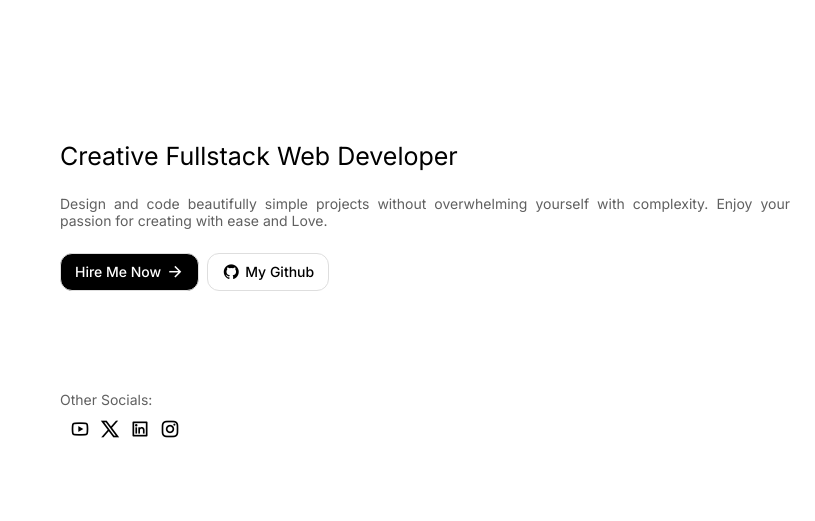
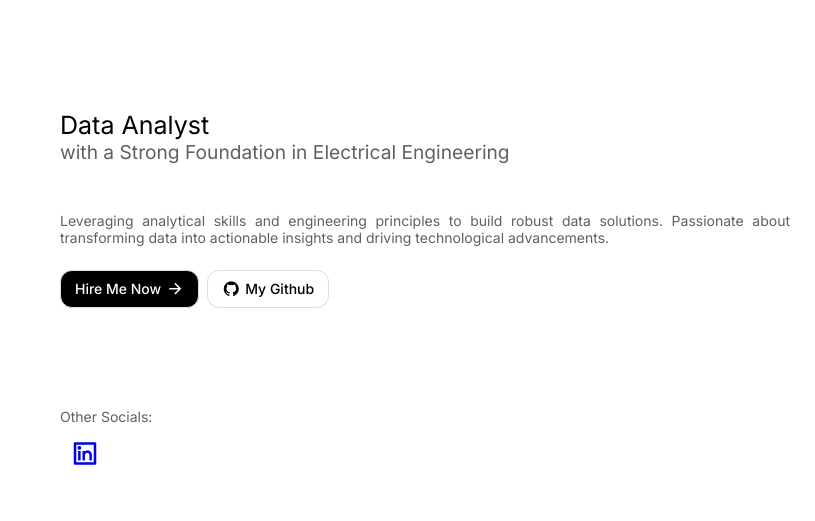
Before and after one commit to maeltwosinggit/My-Projects, a plain HTML site: page Project 5 - UMIA Portfolio Website AsmrProg/index.html in a window 1280 px wide. Shown: the part 150-671 px from the top of the page, 0-815 px from the left. Drawn offline with nearby package versions, Linux system fonts and the light colour scheme.

Commit message:
commit changes

```diff
--- a/Project 5 - UMIA Portfolio Website AsmrProg/index.html
+++ b/Project 5 - UMIA Portfolio Website AsmrProg/index.html
@@ -26,24 +26,28 @@
     <div class="hero">
         <div class="left-section">
             <div class="top">
-                <h2>Creative Fullstack Web Developer</h2>
+                <h2>Data Analyst</h2>
+                <p class="subtitle"> with a Strong Foundation in Electrical Engineering</p>
                 <p>
-                    Design and code beautifully simple projects without overwhelming yourself with complexity.
-                    Enjoy your passion for creating with ease and Love.
+                    Leveraging analytical skills and engineering principles to build robust data solutions.
+                    Passionate about transforming data into actionable insights and driving technological advancements.
                 </p>
 
                 <div class="buttons">
-                    <button class="doc">Hire Me Now <i class="ri-arrow-right-line"></i></button>
-                    <button class="git"><i class="ri-github-fill"></i> My Github</button>
+                    <a href="mailto:ungkuadrian@gmail.com"><button class="doc">Hire Me Now <i class="ri-arrow-right-line"></i></button></a>
+                    <a href="https://github.com/maeltwosinggit"><button class="git"><i class="ri-github-fill"></i> My Github</button></a>
+
                 </div>
             </div>
             <div class="bottom">
                 <p>Other Socials:</p>
                 <div class="icons">
-                    <i class="ri-youtube-line"></i>
-                    <i class="ri-twitter-x-line"></i>
-                    <i class="ri-linkedin-box-line"></i><i class="ri-instagram-line"></i>
+                    <!-- <a href="https://youtube.com" target="_blank"><i class="ri-youtube-line"></i></a>
+                    <a href="https://twitter.com" target="_blank"><i class="ri-twitter-x-line"></i></a> -->
+                    <a href="https://www.linkedin.com/in/ungku-adrian-607815180/" target="_blank"><i class="ri-linkedin-box-line"></i></a>
+                    <!-- <a href="https://instagram.com" target="_blank"><i class="ri-instagram-line"></i></a> -->
                 </div>
+
             </div>
         </div>
         <img src="assets/UMIA.png">
--- a/Project 5 - UMIA Portfolio Website AsmrProg/style.css
+++ b/Project 5 - UMIA Portfolio Website AsmrProg/style.css
@@ -119,7 +119,12 @@ nav button i{
 
 .hero .left-section .top h2{
     font-size: 44px;
-    margin-bottom: 24px;
+    /* margin-bottom: 24px; */
+}
+
+.hero .left-section .top .subtitle{
+    font-size: 1.2em;
+    margin-bottom: 48px;
 }
 
 .hero .left-section .top p{
@@ -178,9 +183,14 @@ nav button i{
     display: flex;
     align-items: center;
     gap: 10px;
-    font-size: 20px;
+    font-size: 30px;
     cursor: pointer;
     width: fit-content;
+   transition: transform 0.3s ease; /* Smooth transition on hover */
+}
+
+.hero .left-section .bottom .icons:hover {
+    transform: scale(1.2); /* Magnify icon by 1.2 times on hover */
 }
 
 .about{
```
